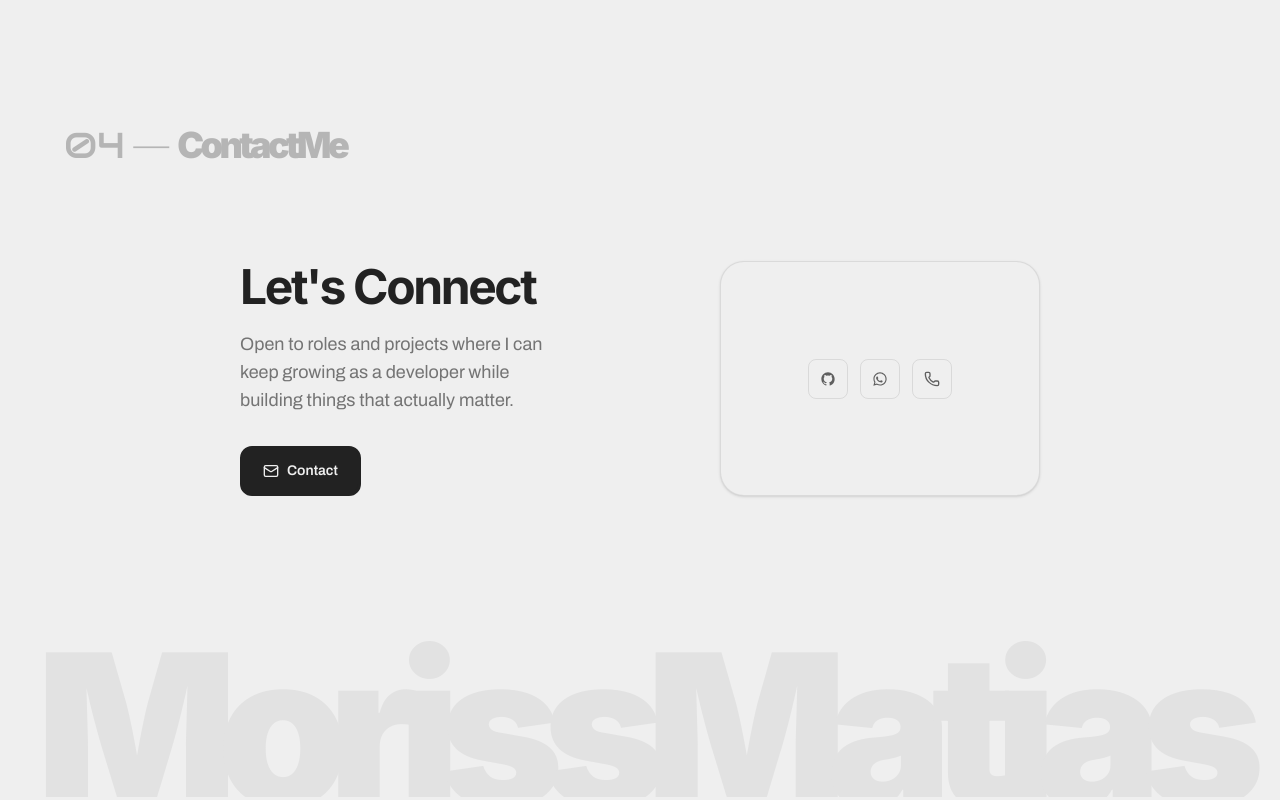
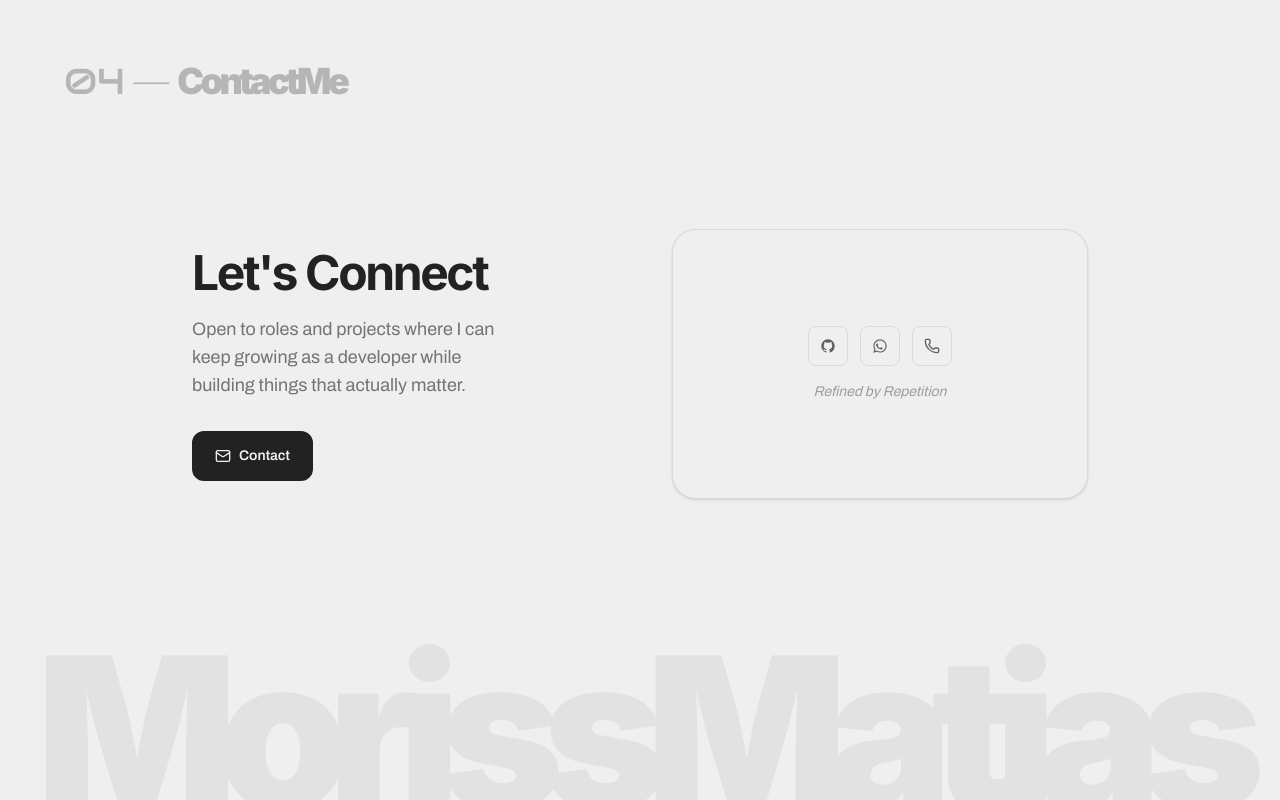
Before and after one commit to mors-codes/portfolio-2026, a Next.js app: page / in a window 1280 px wide. Shown: the part 3357-4157 px from the top of the page. Built offline with nearby package versions, Linux system fonts and the light colour scheme; a web font is replaced by a local one.

Commit message:
Adjust Contact section spacing and card layout

```diff
--- a/src/components/sections/Contact.tsx
+++ b/src/components/sections/Contact.tsx
@@ -26,7 +26,7 @@ export default function Contact() {
         </span>
       </p>
 
-      <div className="mx-auto mt-16 grid max-w-5xl gap-40 md:mt-24 md:grid-cols-2 md:items-stretch">
+      <div className="mx-auto mt-24 grid max-w-5xl gap-40 md:mt-32 md:grid-cols-[1fr_1.3fr] md:items-center">
         <div className="flex flex-col justify-center">
           <p className="font-display text-3xl font-bold leading-[1.1] tracking-tighter whitespace-nowrap md:text-5xl">
             Let&apos;s Connect
@@ -62,7 +62,7 @@ export default function Contact() {
           </button>
         </div>
 
-        <div className="flex flex-col items-center justify-center gap-4 rounded-3xl border border-ink/10 bg-bg p-8 shadow-sm">
+        <div className="flex flex-col items-center justify-center gap-4 rounded-3xl border border-ink/10 bg-bg p-24 shadow-sm">
           <div className="flex gap-3">
             <a
               href="https://github.com/mors-codes"
@@ -92,6 +92,9 @@ export default function Contact() {
               <Phone className="h-4 w-4" />
             </a>
           </div>
+          <p className="font-sans text-sm font-normal text-ink/40 italic">
+            Refined by Repetition
+          </p>
         </div>
       </div>
 
```
